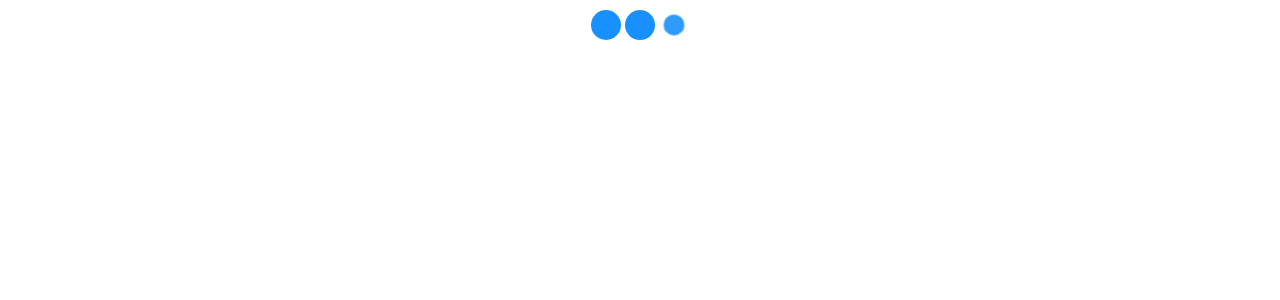
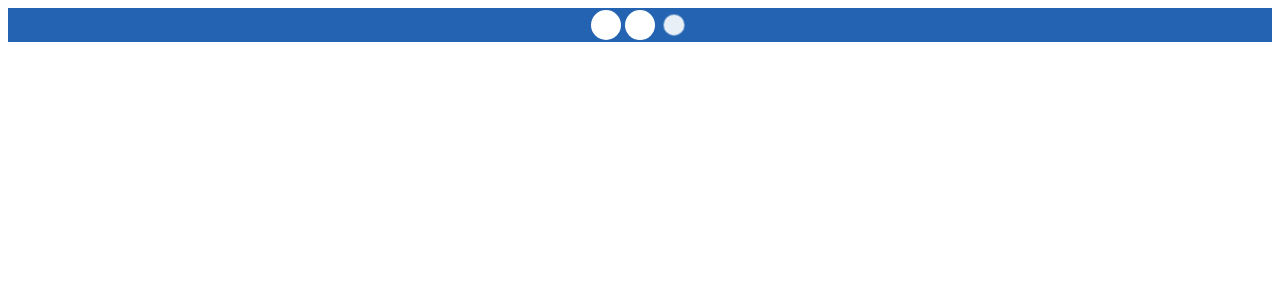
Before and after one commit to zetmate/tracker, a React app: page / in a window 1280 px wide. Shown: the top 300 px of the page. Built offline with nearby package versions, Linux system fonts and the light colour scheme; the HTML template or start-up script is replaced by a standard one.

Commit message:
add proper styling

```diff
--- a/src/components/WithLoader.tsx
+++ b/src/components/WithLoader.tsx
@@ -1,6 +1,7 @@
 import React from 'react';
 import PulseLoader from 'react-spinners/PulseLoader';
 import { FlexCenter } from './layout';
+import styled from 'styled-components';
 
 export type WithLoaderProps = {
 	children: JSX.Element,
@@ -17,13 +18,13 @@ export const WithLoader: React.FC<WithLoaderProps> = React.memo((props) => {
 
 	if (isLoading) {
 		return (
-			<FlexCenter height="100%">
+			<Container height="100%">
 				<PulseLoader
-					color="#1890ff"
+					color="#fff"
 					loading={ true }
 					size={ size }
 				/>
-			</FlexCenter>
+			</Container>
 		);
 	}
 
@@ -32,3 +33,7 @@ export const WithLoader: React.FC<WithLoaderProps> = React.memo((props) => {
 
 WithLoader.defaultProps = defaultProps;
 WithLoader.displayName = 'WithLoader';
+
+const Container = styled(FlexCenter)`
+	background: #2363b1 !important;
+`;
--- a/src/components/containers/WithHeader/index.tsx
+++ b/src/components/containers/WithHeader/index.tsx
@@ -44,10 +44,17 @@ const StyledMain = styled.main`
 
 	display: flex;
 	flex-direction: column;
+	align-items: center;
 `;
 
 const StyledChildrenContainer = styled.section`
 	display: flex;
 	flex-direction: column;
 	flex: 1 0 auto;
+
+	> div {
+		> * {
+			background: #fff;
+		}
+	}
 `;
--- a/src/index.tsx
+++ b/src/index.tsx
@@ -29,7 +29,7 @@ const App: React.FC = React.memo(() => {
 		initDb()
 			.then(
 				() => {
-					setIsDbReady(true);
+					setTimeout(() => setIsDbReady(true), 200);
 				},
 				() => {
 					message.error('Database initialization failed!', 6);
--- a/src/routes/Dashboard/Filter/index.tsx
+++ b/src/routes/Dashboard/Filter/index.tsx
@@ -1,8 +1,8 @@
 import React, { useCallback, useEffect, useState } from 'react';
 import { useDispatch } from 'react-redux';
 
-import { Flex } from '../../../components/layout';
-import { Button, Input } from 'antd';
+import { FlexRowBetween } from '../../../components/layout';
+import { Input } from 'antd';
 
 import { dashboard, UsersFilter } from '../../../actions';
 import FilterByDateRange from './FilterByDateRange';
@@ -46,24 +46,22 @@ const Filter: React.FC = React.memo(() => {
 	}, [filter]);
 
 	return (
-		<Flex width="100%" py={ 30 }>
-			<Flex pr={ 20 }>
+		<FlexRowBetween width="100%" pb={ 30 }>
 			<Input.Search
 				placeholder="Search by name"
 				enterButton="Search"
 				onSearch={ onSearch }
 				style={ searchStyle }
 			/>
-			</Flex>
 			<FilterByDateRange onApply={ onApplyDateRange } />
-			<Button type="link" onClick={ onBtnClick }>
+			<a onClick={ onBtnClick }>
 				{
 					filter.isDisabled === 'false'
 						? 'Show only disabled'
 						: 'Show only enabled'
 				}
-			</Button>
-		</Flex>
+			</a>
+		</FlexRowBetween>
 	);
 });
 Filter.displayName = 'Filter';
--- a/src/routes/Dashboard/index.tsx
+++ b/src/routes/Dashboard/index.tsx
@@ -10,6 +10,7 @@ import { useAsyncDispatch } from '../../utils';
 import { api } from '../../actions';
 import Filter from './Filter';
 import { Summary } from '../common';
+import { FlexCenter } from '../../components/layout';
 
 const Dashboard: React.FC = React.memo(() => {
 	const asyncDispatch = useAsyncDispatch();
@@ -30,6 +31,7 @@ const Dashboard: React.FC = React.memo(() => {
 	}, [asyncDispatch, usersFilter]);
 
 	return (
+		<Wrapper>
 			<Container>
 				<Filter />
 				<Summary data={ usersData.total } />
@@ -43,13 +45,20 @@ const Dashboard: React.FC = React.memo(() => {
 					}
 				/>
 			</Container>
+		</Wrapper>
 	);
 });
 Dashboard.displayName = 'Dashboard';
 export default Dashboard;
 
-const Container = styled.div`
+const Wrapper = styled(FlexCenter)`
 	width: 1200px;
 	flex: 1 0 auto;
 	align-self: center;
 `;
+
+const Container = styled.div`
+	padding: 45px;
+	box-shadow: 0 0 25px 0 rgba(0, 0, 0, 0.4);
+	border-radius: 20px;
+`;
--- a/src/routes/UserProfile/Name/index.tsx
+++ b/src/routes/UserProfile/Name/index.tsx
@@ -1,5 +1,6 @@
 import React, { useMemo, useState } from 'react';
 import { Typography } from 'antd';
+import { Flex } from '../../../components/layout';
 
 type Props = {
 	initial: string;
@@ -17,9 +18,11 @@ const Name: React.FC<Props> = React.memo(({ initial, onChange }) => {
 	}), [onChange]);
 
 	return (
-		<Typography.Title editable={ editableConfig }>
-			{ name || initial }
-		</Typography.Title>
+		<Flex pt={ 15 }>
+			<Typography.Title editable={ editableConfig }>
+				{ name || initial }
+			</Typography.Title>
+		</Flex>
 	);
 });
 Name.displayName = 'Name';
--- a/src/routes/UserProfile/index.tsx
+++ b/src/routes/UserProfile/index.tsx
@@ -2,7 +2,7 @@ import _ from 'lodash';
 import React, { useCallback, useEffect, useMemo, useState } from 'react';
 import { useSelector } from 'react-redux';
 
-import { Button, message } from 'antd';
+import { message } from 'antd';
 import { api } from '../../actions';
 import { WithLoader } from '../../components';
 import { RootState } from '../../store';
@@ -10,10 +10,11 @@ import { useHistory, useParams } from 'react-router';
 import { useAsyncDispatch } from '../../utils';
 import Name from './Name';
 import { Summary, SummaryProps } from '../common';
-import { FlexCenter, FlexColumn } from '../../components/layout';
+import { FlexCenter } from '../../components/layout';
 import TracksTable from './TracksTable';
 import AddNewTimeTrack, { FormData } from './AddNewTrack';
 import paths from '../paths';
+import styled from 'styled-components';
 
 const showError = () => message.error('Can not get user data');
 
@@ -85,10 +86,13 @@ const UserProfile: React.FC = React.memo(() => {
 					)
 				}
 			>
-				<FlexColumn flex="1 0 auto" py={ 20 }>
-					<Button onClick={ () => history.replace(paths.dashboard) }>
+				<Container>
+					<a
+						type="link"
+						onClick={ () => history.replace(paths.dashboard) }
+					>
 						{ '< Back to dashboard' }
-					</Button>
+					</a>
 					<Name onChange={ onNameChange } initial={ data.name } />
 					<Summary data={ total } />
 					<AddNewTimeTrack onSubmit={ onCreateTimeTrack } />
@@ -96,7 +100,7 @@ const UserProfile: React.FC = React.memo(() => {
 						data={ timeTracks }
 						isLoading={ areTracksLoading }
 					/>
-				</FlexColumn>
+				</Container>
 			</WithLoader>
 		</FlexCenter>
 	);
@@ -104,3 +108,9 @@ const UserProfile: React.FC = React.memo(() => {
 
 UserProfile.displayName = 'UserProfile';
 export default UserProfile;
+
+const Container = styled.div`
+	padding: 45px;
+	box-shadow: 0 0 25px 0 rgba(0, 0, 0, 0.4);
+	border-radius: 20px;
+`;
--- a/src/styles/global/scss/base.scss
+++ b/src/styles/global/scss/base.scss
@@ -1,5 +1,6 @@
 html,
 body,
 #app {
+	background: #2363b1;
 	height: 100%;
 }
```
Lines whose indentation alone changed are shown as unchanged.
